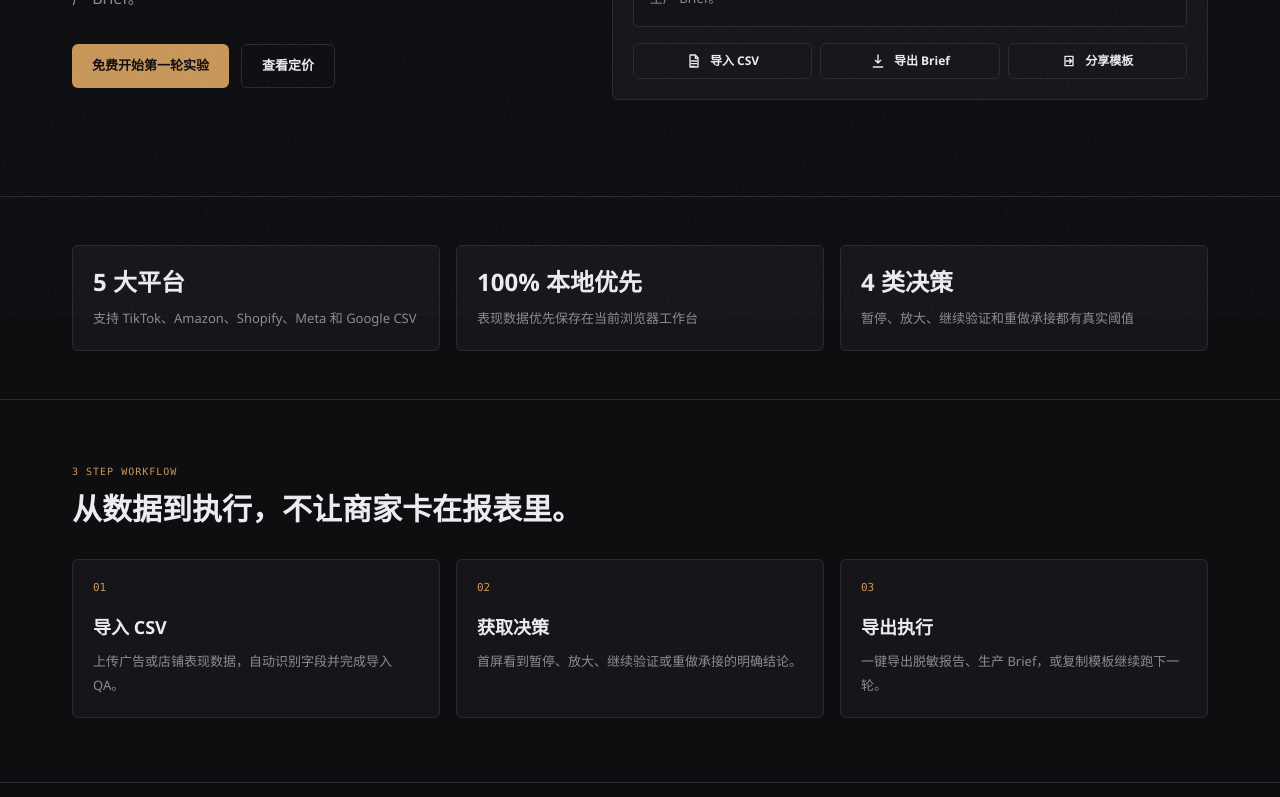
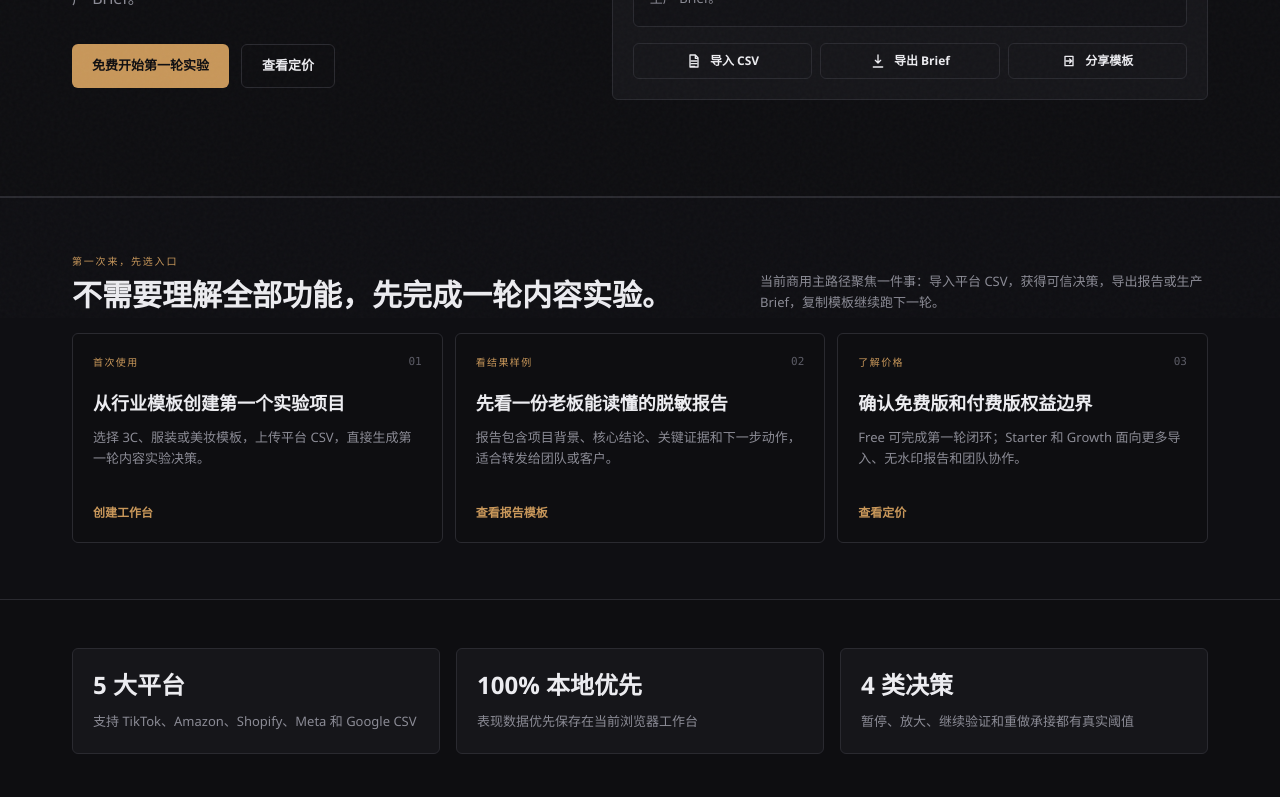
Before and after one commit to zacharyxpku-boop/wenai, a Next.js app in the folder claude/wenai/: page / in a window 1280 px wide. Shown: the part 482-1279 px from the top of the page. Built offline with nearby package versions, Linux system fonts and the light colour scheme; no server answers.

Commit message:
feat(wenai): add visitor route selector

```diff
--- a/claude/wenai/src/app/page.tsx
+++ b/claude/wenai/src/app/page.tsx
@@ -6,6 +6,7 @@ import LandingDecisionDemo from '@/components/marketing/LandingDecisionDemo';
 import TopNav from '@/components/marketing/TopNav';
 import MarketingFooter from '@/components/marketing/MarketingFooter';
 import { PricingIntentCards } from '@/components/marketing/PricingIntentCards';
+import { VisitorRouter } from '@/components/marketing/VisitorRouter';
 
 export const metadata: Metadata = {
   title: 'Wenai | 电商内容实验决策中枢',
@@ -54,6 +55,8 @@ export default function HomePage() {
           </div>
         </section>
 
+        <VisitorRouter />
+
         <section className="border-b border-border-subtle py-12">
           <div className="mx-auto grid max-w-[1200px] gap-4 px-5 sm:px-6 md:grid-cols-3 lg:px-8">
             {proof.map(item => <AnimatedMetric key={item.label} value={item.value} suffix={item.suffix} label={item.label} />)}
--- /dev/null
+++ b/claude/wenai/src/components/marketing/VisitorRouter.tsx
@@ -0,0 +1,75 @@
+import { Container, Section } from './Container';
+
+const ROUTES = [
+  {
+    label: '首次使用',
+    title: '从行业模板创建第一个实验项目',
+    body: '选择 3C、服装或美妆模板，上传平台 CSV，直接生成第一轮内容实验决策。',
+    href: '/dashboard',
+    cta: '创建工作台',
+  },
+  {
+    label: '看结果样例',
+    title: '先看一份老板能读懂的脱敏报告',
+    body: '报告包含项目背景、核心结论、关键证据和下一步动作，适合转发给团队或客户。',
+    href: '/poc/report',
+    cta: '查看报告模板',
+  },
+  {
+    label: '了解价格',
+    title: '确认免费版和付费版权益边界',
+    body: 'Free 可完成第一轮闭环；Starter 和 Growth 面向更多导入、无水印报告和团队协作。',
+    href: '/pricing',
+    cta: '查看定价',
+  },
+] as const;
+
+export function VisitorRouter() {
+  return (
+    <Section spacing="tight" className="border-y border-border-subtle bg-bg-surface/20">
+      <Container>
+        <div className="mb-5 flex flex-col gap-2 md:flex-row md:items-end md:justify-between">
+          <div>
+            <div className="mb-2 text-[10px] font-mono tracking-[0.18em] text-accent">
+              第一次来，先选入口
+            </div>
+            <h2 className="text-balance text-2xl font-bold text-text-primary md:text-3xl font-[family-name:var(--font-outfit)]">
+              不需要理解全部功能，先完成一轮内容实验。
+            </h2>
+          </div>
+          <p className="max-w-md text-[13px] leading-relaxed text-text-secondary">
+            当前商用主路径聚焦一件事：导入平台 CSV，获得可信决策，导出报告或生产 Brief，复制模板继续跑下一轮。
+          </p>
+        </div>
+
+        <div className="grid grid-cols-1 gap-3 md:grid-cols-3">
+          {ROUTES.map((route, index) => (
+            <a
+              key={route.label}
+              href={route.href}
+              className="group flex min-h-[210px] flex-col rounded-md border border-border-subtle bg-bg-root/45 p-5 transition-colors hover:border-accent/50"
+            >
+              <div className="mb-5 flex items-center justify-between gap-3">
+                <span className="text-[10px] font-mono tracking-[0.14em] text-accent">
+                  {route.label}
+                </span>
+                <span className="font-mono text-[11px] text-text-tertiary">
+                  {String(index + 1).padStart(2, '0')}
+                </span>
+              </div>
+              <h3 className="text-balance text-[18px] font-semibold leading-snug text-text-primary">
+                {route.title}
+              </h3>
+              <p className="mt-3 flex-1 text-[13px] leading-relaxed text-text-secondary">
+                {route.body}
+              </p>
+              <span className="mt-5 inline-flex text-[12px] font-semibold text-accent transition-colors group-hover:text-accent-hover">
+                {route.cta}
+              </span>
+            </a>
+          ))}
+        </div>
+      </Container>
+    </Section>
+  );
+}
```
